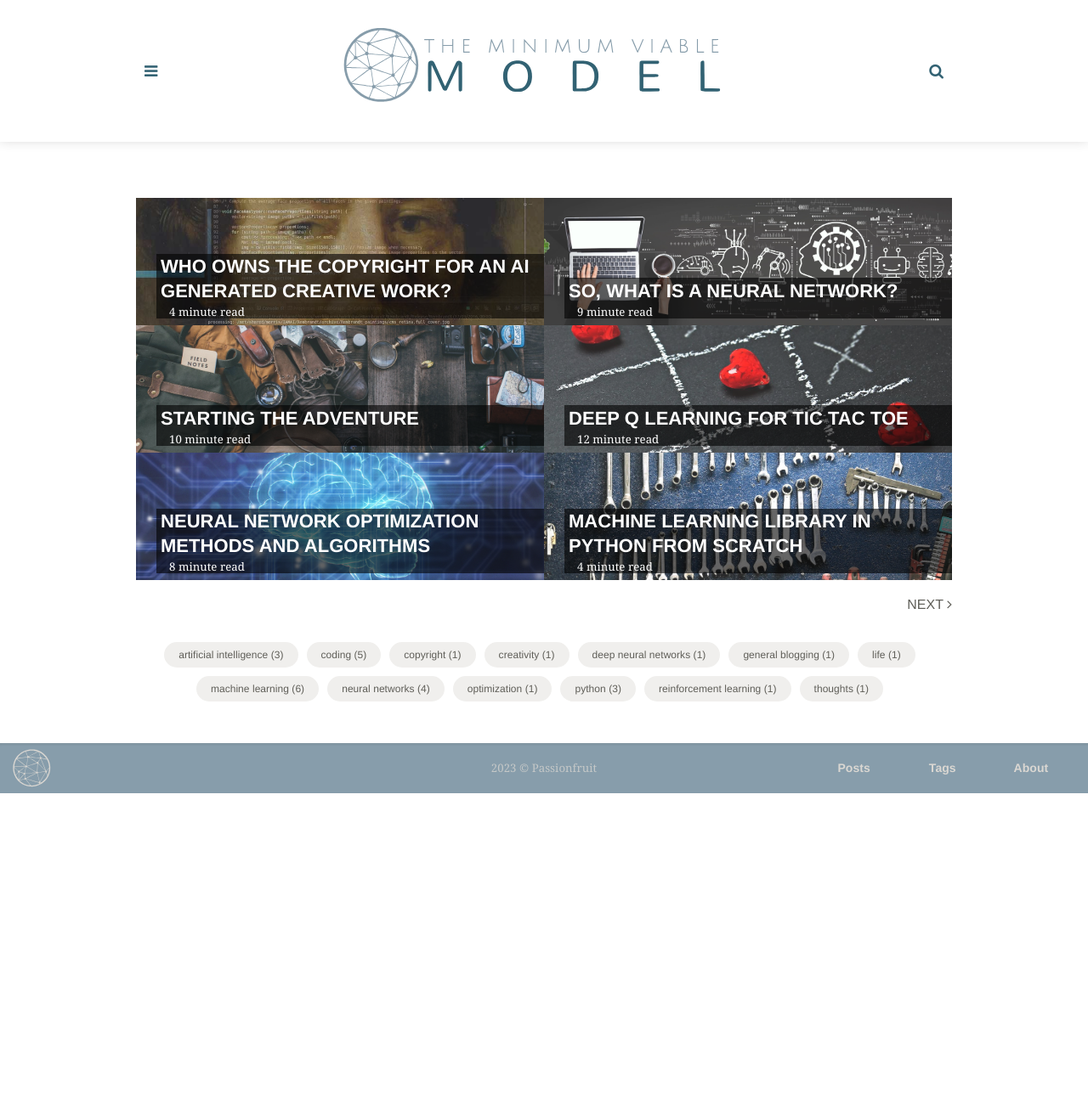
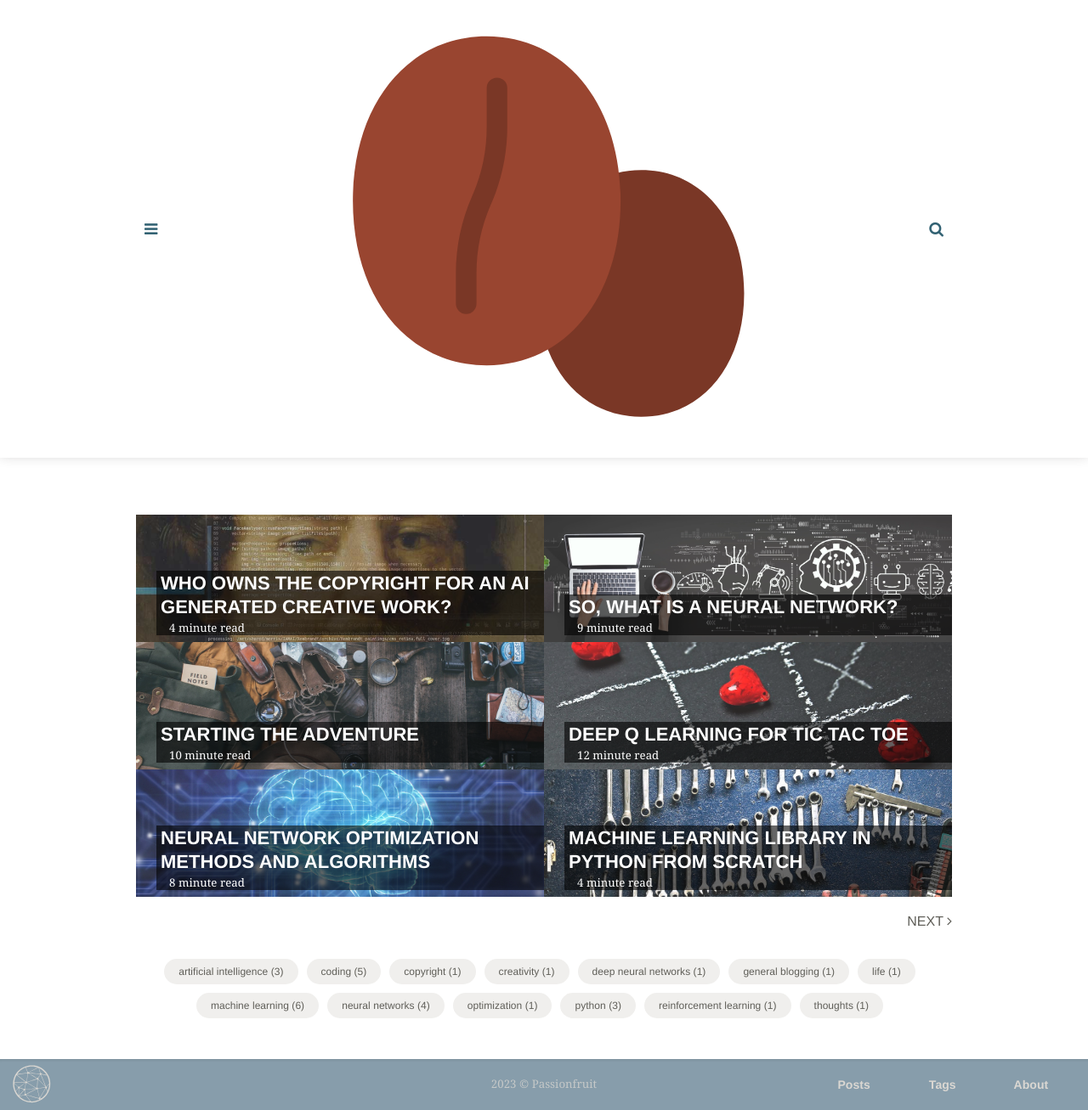
Before and after one commit to Passionfruit-055/liuzhibo.github.io, a Jekyll site: the page built from index.html, in a window 1280 px wide. Shown: the whole page at 85% size. Built offline with Jekyll 4.4.1, drawn with Linux system fonts in a browser that asks for light colours; some web fonts are replaced; the list of posts is cut into pages by our own code; before the commit the page ends 934 px from its top, so only the background shows below that.

Commit message:
Update _config.yml

```diff
--- a/_config.yml
+++ b/_config.yml
@@ -4,8 +4,8 @@ description: 'Artificial Intelligence trends and concepts made easy.' # this mea
 permalink: ':title:output_ext'
 baseurl: "/" # the subpath of your site, e.g. /blog
 url: "https://the-mvm.github.io" # the base hostname & protocol for your site, e.g. http://example.com
-logo: "/assets/img/branding/MVM-logo-full.svg"
-logo-icon: "/assets/img/branding/MVM-symbol.svg"
+logo: "/assets/img/branding/Coffee.svg"
+logo-icon: "/assets/img/branding/Coffee.svg"
 logo-icon-SEO: "/assets/img/branding/MVM-symbol-black.png" # must be a non SVG file
 
 # Night/Dark mode
```
